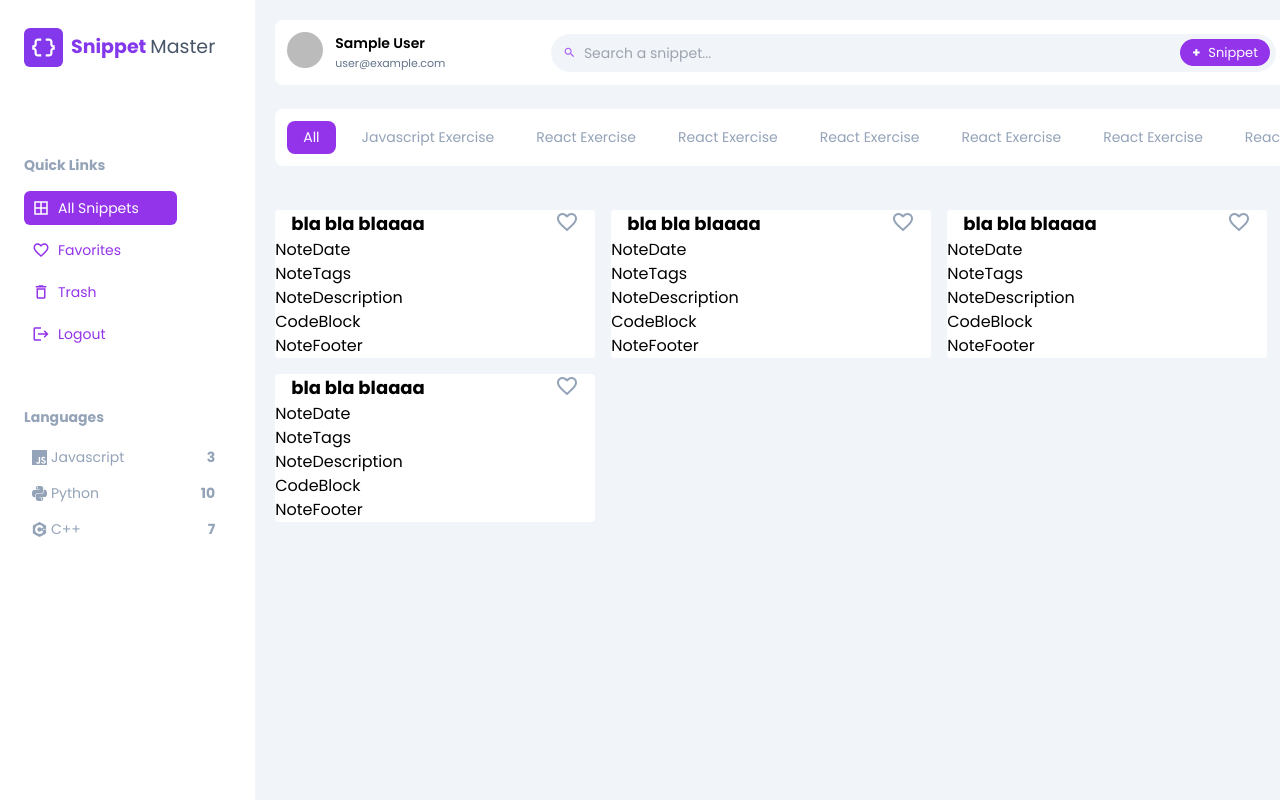
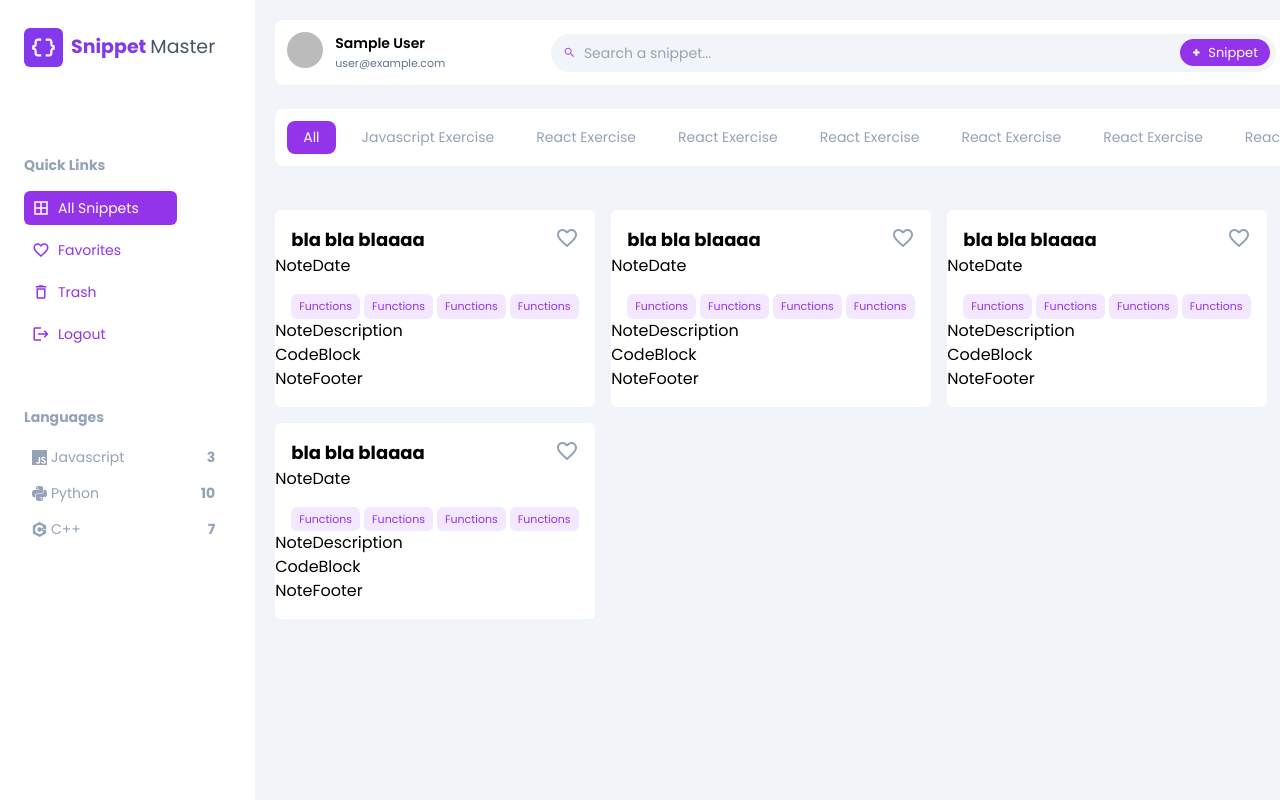
Before and after one commit to rajputkarsh/snippet-master, a Next.js app: page /my-notes in a window 1280 px wide. Shown: the top 800 px of the page. Built offline with nearby package versions, Linux system fonts and the light colour scheme; no server answers; sample sign-in values are in the browser's storage.

Commit message:
add NoteTags component

```diff
--- a/src/components/AllNotes/Note/NoteTags.tsx
+++ b/src/components/AllNotes/Note/NoteTags.tsx
@@ -1,8 +1,21 @@
 
 function NoteTags() {
   return (
-    <div>NoteTags</div>
-  )
+    <div className="text-slate-500 text-[11px] mx-4 flex flex-wrap gap-1 mt-4">
+      <span className="bg-purple-100 text-purple-600 p-1 rounded-md px-2">
+        Functions
+      </span>
+      <span className="bg-purple-100 text-purple-600 p-1 rounded-md px-2">
+        Functions
+      </span>
+      <span className="bg-purple-100 text-purple-600 p-1 rounded-md px-2">
+        Functions
+      </span>
+      <span className="bg-purple-100 text-purple-600 p-1 rounded-md px-2">
+        Functions
+      </span>
+    </div>
+  );
 }
 
 export default NoteTags
--- a/src/components/AllNotes/Note/index.tsx
+++ b/src/components/AllNotes/Note/index.tsx
@@ -19,7 +19,7 @@ function Note() {
   const isDarkModeEnabled = isDarkMode(darkMode);
 
   return (
-    <div className={`${isDarkModeEnabled ? 'bg-slate-800 text-white' : 'bg-white'} max-sm:w-full w-[320px] rounded`}>
+    <div className={`${isDarkModeEnabled ? 'bg-slate-800 text-white' : 'bg-white'} max-sm:w-full w-[320px] rounded-md py-4`}>
       <NoteHeader />
       <NoteDate />
       <NoteTags />
```
